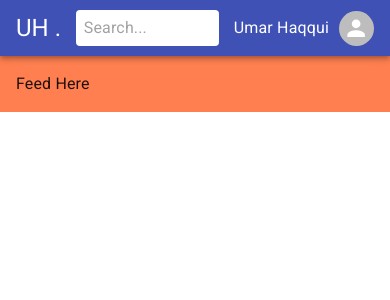
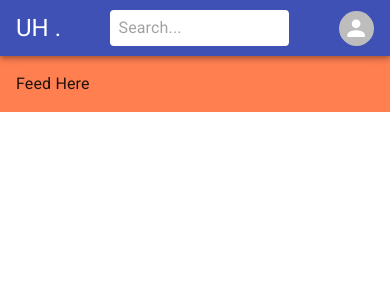
Before and after one commit to Umar-Haqqi/MUI-practice-with-project, a React (Vite) app: page / in a window 390 px wide. Shown: the top 300 px of the page. Built offline with nearby package versions, Linux system fonts and the light colour scheme.

Commit message:
navbar done, MUI menu start

```diff
--- a/src/components/Navbar.jsx
+++ b/src/components/Navbar.jsx
@@ -28,7 +28,6 @@ const Navbar = () => {
 
           {/* icons */}
           <IconsContainer sx={{
-            display: { xs: 'none', sm: 'flex' }
           }}>
             <Badge badgeContent={1} color='error'>
               <Mail />
@@ -50,9 +49,7 @@ const Navbar = () => {
 
           {/* Login User */}
           <UserBox sx={{
-            display: { xs: 'flex', sm: 'none' }
           }}>
-            <Typography variant='span'>Umar Haqqui</Typography>
             <Avatar
               sx={{
                 width: 35,
--- a/src/mui_components/NavbarStyles.js
+++ b/src/mui_components/NavbarStyles.js
@@ -1,30 +1,38 @@
-import { styled, Box , Toolbar } from '@mui/material'
-import {theme} from '../theme/theme.js'
+import { styled, Box, Toolbar } from '@mui/material'
 
- const CustomToolBar = styled(Toolbar)({
+const CustomToolBar = styled(Toolbar)({
     display: 'flex',
     justifyContent: 'space-between',
     alignItems: 'center',
 })
 
- const SearchBar = styled('div')(({ theme }) => ({
+const SearchBar = styled('div')(({ theme }) => ({
     backgroundColor: theme.palette.primary.light,
     padding: '2px 8px',
     borderRadius: theme.shape.borderRadius,
     width: '40%',
+    [theme.breakpoints.down('sm')]: {
+        width: '50%',
+    }
 }))
 
-const IconsContainer = styled(Box)({
-    display: 'flex',
+const IconsContainer = styled(Box)(({ theme }) => ({
+    display: 'none',
     alignItems: 'center',
     gap: '20px',
-})
+    [theme.breakpoints.up('sm')]: {
+        display: 'flex'
+    }
+}))
 
-const UserBox = styled(Box)({
+const UserBox = styled(Box)(({ theme }) => ({
     display: 'flex',
     alignItems: 'center',
     gap: '10px',
     cursor: 'pointer',
-})
+    [theme.breakpoints.up('sm')]: {
+        display: 'none'
+    }
+}))
 
 export { CustomToolBar, SearchBar, IconsContainer, UserBox }
--- a/src/theme/theme.js
+++ b/src/theme/theme.js
@@ -15,6 +15,6 @@ export const theme = createTheme({
         },
         shape: {
             borderRadius: '5px'
-        }
+        },
     }
 })
```
